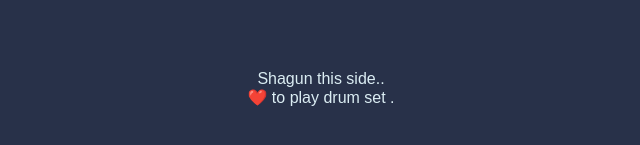
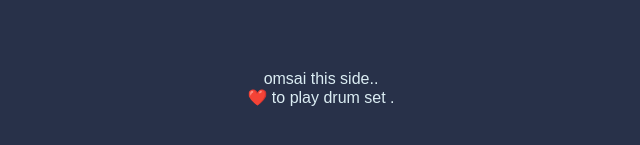
Before and after one commit to Saishegokar/My-first-project-drum-kit, a plain HTML site: page index.html in a window 1280 px wide. Shown: the part 505-650 px from the top of the page, 319-959 px from the left. Drawn offline with Linux system fonts and the light colour scheme.

Commit message:
Update index.html

```diff
--- a/index.html
+++ b/index.html
@@ -23,7 +23,7 @@
 
 
   <footer>
-    Shagun this side..<br>
+    omsai this side..<br>
     ❤️ to play drum set .
   </footer>
 
```
